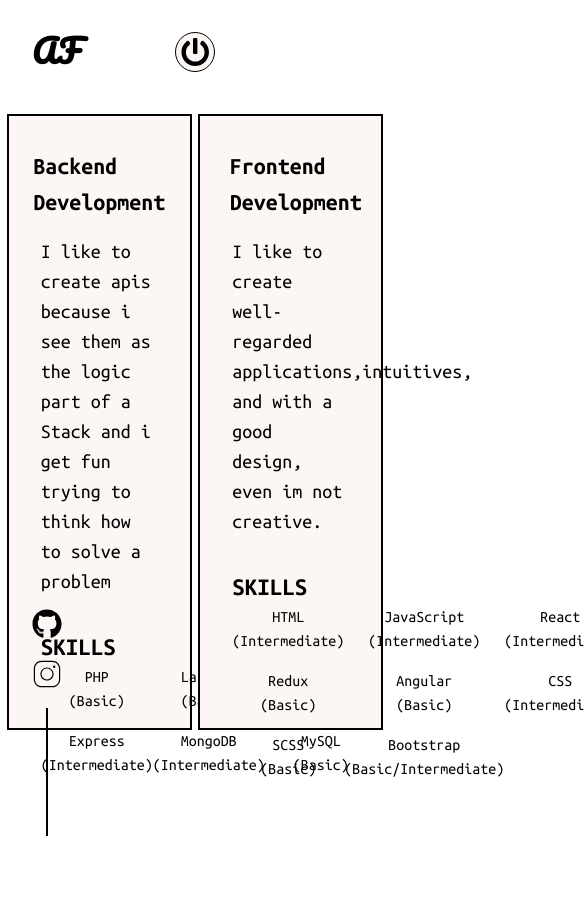
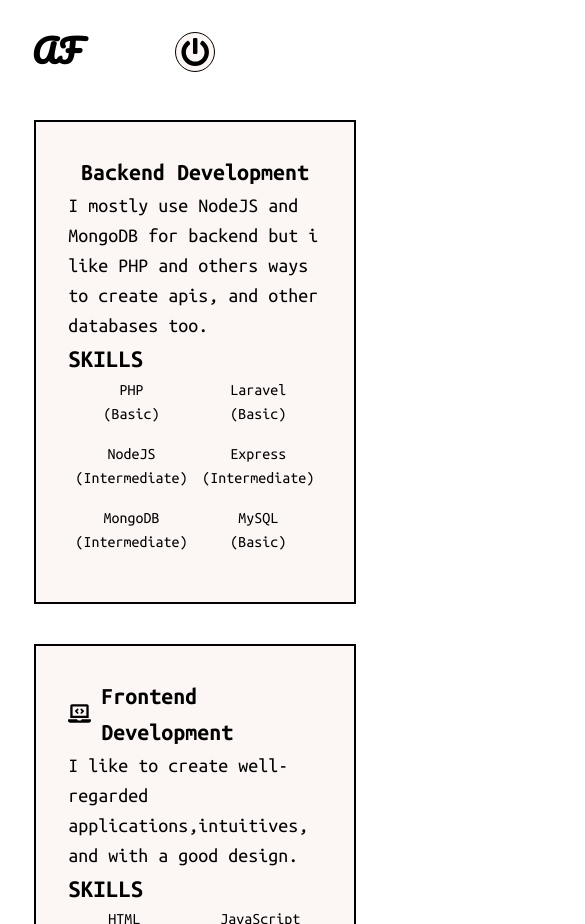
Before and after one commit to ginebras/portfolio, a React (Create React App) app: page /skills in a window 390 px wide. Shown: the top 924 px of the page, 585 px wide, since content can reach past the window. Before the commit the page ends 844 px from the top, so only its background shows below. Built offline with nearby package versions, Linux system fonts and the light colour scheme; a web font is replaced by a local one.

Commit message:
responsives changes

```diff
--- a/src/components/AboutPage.jsx
+++ b/src/components/AboutPage.jsx
@@ -9,10 +9,14 @@ import BigTitle from '../subComponents/BigTitle';
 
 const Container=styled.div`
 	position:relative;
-	width:100%;
+	width:100vw;
 	height:100vh;
 	overflow:hidden;
 	background-color:grey;
+
+	@media (max-width:600px){
+		overflow:auto;
+	}
 `
 
 const AboutContainer=styled.div`
@@ -20,7 +24,7 @@ const AboutContainer=styled.div`
 	top:65%;
 	left:25%;
 	transform:translate(-25%,-65%);
-	width:100vh;
+	width:50vw;
 	height:50vh;
 	border:1px solid white;
 	color:white;
@@ -28,12 +32,18 @@ const AboutContainer=styled.div`
 	backdrop-filter:blur(1px);
 
 	font-family:'Ubutntu Mono',monospace;
-	font-styled:italic;
+	font-style:italic;
 	line-height:1.5;
 
 	display:flex;
 	align-items:center;
 	justify-content:center;
+
+	@media (max-width:600px){
+		height:fit-content;
+		top:90%;
+		left:35%;
+	}
 `
 
 const floating=keyframes`
@@ -72,13 +82,13 @@ export default function AboutPage(){
 				<NavLinks theme='dark' />
 
 				<AboutContainer>
-					I'm a Web Developer from Buenos Aires, Argentina. I like to create apps with a controlled backend and a sweet frontend with a good design
+					I'm a Web Developer from Buenos Aires, Argentina. I like to create apps with a controlled backend,a sweet frontend with a good design
 					<br/>
 					<br/>
-					I'm interested in the whole Fullstack and i'm very interested about discovering new and different ways to create apps.
+					I'm interested in the whole Fullstack development and i'm very interested about discovering new and different ways to create apps.
 					<br/>
 					<br/>
-					I started at 15yo with the Web Development, the 1th framework i used was Angular and i was fascinated by the way it works and the things you could do with it.
+					I started at 16yo with the Web Development, the 1th framework i used was Angular and i was fascinated by the way it works and the things you could do with it.
 					But quickly discovered ReactJS and since then i been using it so far, i really enjoy using it,i even made this using ReactJS.
 				</AboutContainer>
 
--- a/src/components/Main.jsx
+++ b/src/components/Main.jsx
@@ -1,4 +1,4 @@
-import { useState } from 'react';
+import { useState,useEffect } from 'react';
 import styled, { keyframes } from 'styled-components';
 import { motion } from 'framer-motion';
 
@@ -40,7 +40,7 @@ const About=styled.a`
 `
 
 const Work=styled.a`
-	color:${props=>props.click? props.theme.body : props.theme.text};
+	color:${props=>props.device==='pc' || props.device==='tablet' ? (props.click? props.theme.body : props.theme.text) : props.theme.text};
 	position:absolute;
 	top:50%;
 	left:6vh;
@@ -97,7 +97,7 @@ const Center=styled.div`
 	}
 `
 
-const DarkDiv=styled.div`
+const DarkPc=styled.div`
 	position:absolute;
 	top:0;
 	bottom:0;
@@ -109,26 +109,58 @@ const DarkDiv=styled.div`
 	transition:height 0.5s ease,width 1s ease 0.5s;
 `
 
+const DarkMobile=styled.div`
+	position:absolute;
+	top:0;
+	left:0;
+	right:0;
+	background-color:#000;
+	z-index:3;
+	transition:height 0.5s ease,width 1s ease 0.5s;
+	width:${props=>props.click ? '100%' : '0%'};
+	height:${props=>props.click ? '50%' : '0%'};
+`
+
 export default function Main(){
 	const [click,setClick]=useState(false);
+	const [deviceWidth,setDeviceWidth]=useState('pc');
+	const [thanks,setThanks]=useState(true);
+
+	useEffect(()=>{
+		if(thanks){
+			setTimeout(()=>{
+				setThanks(false);
+			},5000)
+		}
+	},[])
+
+	useEffect(()=>{
+		if(document.body.offsetWidth<600)
+			setDeviceWidth('mobile');
+		else if(document.body.offsetWidth<1024 && document.body.offsetWidth>600)
+			setDeviceWidth('tablet');
+		else
+			setDeviceWidth('pc');
+
+	},[document.body.offsetWidth])
 
 	return(
 		<MainContainer>
 
-			<DarkDiv click={click} />
+			{((deviceWidth==='pc') || (deviceWidth==='tablet')) && <DarkPc click={click} />}
+			{deviceWidth==='mobile' && <DarkMobile click={click} />}
 
 			<Container
 				initial={{ opacity:0}}
 				animate={{opacity:1}}
 				exit={{opacity:0}}
 			>
-				<AudioComponent />
+				<AudioComponent theme={click ? 'dark' : 'light'} />
 				<PowerButton/>
 				<LogoComponent theme={click ? 'dark' : 'light'}/>
-				<NavLinks theme={ click ? 'dark' : 'light'} />
+				<NavLinks theme={ click ? 'dark' : 'light'} device={deviceWidth} />
 				<ThanksModal click={click ? 'dark' : 'light'}/>
-
-				<ContactForm canOpen={ click ? 'no' : 'yes'}/>
+				<ContactForm canOpen={ click ? 'no' : 'yes'} theme={click ? 'dark' : 'light'}/>
 
 				<About href="/about">
 					<motion.h3
@@ -145,7 +177,7 @@ export default function Main(){
 					> About</motion.h3>
 				</About>
 
-				<Work href="/work" click={click} >
+				<Work href="/work" click={click} device={deviceWidth} >
 					<motion.h3
 						whileHover={{scale:1.1}}
 						whileTap={{scale:0.9}}
@@ -182,7 +214,7 @@ export default function Main(){
 					</Skills>
 				</BottomBar>
 
-				{ click ? <Intro click={click}  /> : null}
+				{ click ? <Intro click={click} device={deviceWidth} /> : null}
 			</Container>
 		</MainContainer>
 	)
--- a/src/components/MySkillsPage.jsx
+++ b/src/components/MySkillsPage.jsx
@@ -2,7 +2,6 @@ import styled,{ ThemeProvider }  from 'styled-components';
 
 import PowerButton from '../subComponents/PowerButton';
 import LogoComponent from '../subComponents/LogoComponent';
-import NavLinks from '../subComponents/NavLinks';
 import { LightTheme } from './Themes';
 import { Develope } from '../data/AllSvg';
 
@@ -15,6 +14,15 @@ const Box=styled.div`
 	display:flex;
 	justify-content:space-evenly;
 	align-items:center;
+
+	@media (max-width:600px){
+		overflow-x:hidden;
+		width:100vw;
+		padding-top:5rem;
+		flex-direction:column;
+		min-height:100vh;
+		justify-content:flex-start;
+	}
 `
 
 const Main=styled.div`
@@ -37,6 +45,16 @@ const Main=styled.div`
 		background-color:${props=>props.theme.text};
 		color:${props=>props.theme.body};
 	}
+
+	@media (max-width:1024px){
+		height:50vh;
+	}
+
+	@media (max-width:600px){
+		width:65vw;
+		height:fit-content;
+		margin-top:2.5rem;
+	}
 `
 
 const TitleMain=styled.h2`
@@ -46,11 +64,19 @@ const TitleMain=styled.h2`
 	align-items:center;
 	justify-content:center;
 	padding-bottom:1rem;
+
+	@media(max-width:1024px){
+		padding-bottom:0;
+	}
 `
 
 const TextMain=styled.span`
 	font-size:20px;
 	padding-bottom:2rem;
+
+	@media(max-width:1024px){
+		padding-bottom:0;
+	}
 `
 
 const SubTitle=styled.h3`
@@ -61,6 +87,14 @@ const SubTitle=styled.h3`
 const ListsContainer=styled.div`
 	display:grid;
 	grid-template-columns:repeat(3,1fr);
+
+	@media (max-width:1024px){
+		grid-template-columns:repeat(2,1fr);
+	}
+
+	@media (max-width:600px){
+		grid-template-columns:repeat(2,1fr);
+	}
 `
 
 const List=styled.span`
@@ -69,6 +103,8 @@ const List=styled.span`
 	word-spacing:5px;
 	padding-bottom:1rem;
 	align-items:center;
+
+
 `
 
 export default function MySkills(){
@@ -76,7 +112,6 @@ export default function MySkills(){
 		<ThemeProvider theme={LightTheme}>
 			<Box>
 				<LogoComponent theme='light' />
-				<NavLinks theme='light' />
 				<PowerButton/>
 
 				<Main>
@@ -85,9 +120,9 @@ export default function MySkills(){
 
 
 					<TextMain>
-						I like to create apis because i see them
-						as the logic part of a Stack and i get fun
-						trying to think how to solve a problem
+						I mostly use NodeJS and MongoDB for backend
+						but i like PHP and others ways to create apis,
+						and other databases too.
 
 					</TextMain>
 
@@ -112,7 +147,7 @@ export default function MySkills(){
 
 					<TextMain>
 						I like to create well-regarded applications,intuitives,
-						and with a good design, even im not creative.
+						and with a good design.
 					</TextMain>
 
 					<SubTitle>SKILLS</SubTitle>
--- a/src/index.css
+++ b/src/index.css
@@ -1,13 +1,9 @@
 body {
   margin: 0;
-  font-family: -apple-system, BlinkMacSystemFont, 'Segoe UI', 'Roboto', 'Oxygen',
-    'Ubuntu', 'Cantarell', 'Fira Sans', 'Droid Sans', 'Helvetica Neue',
-    sans-serif;
   -webkit-font-smoothing: antialiased;
   -moz-osx-font-smoothing: grayscale;
 }
 
 code {
-  font-family: source-code-pro, Menlo, Monaco, Consolas, 'Courier New',
-    monospace;
+  font-family: source-code-pro, Menlo, Monaco, Consolas, 'Courier New',monospace;
 }
--- a/src/subComponents/AudioComponent.jsx
+++ b/src/subComponents/AudioComponent.jsx
@@ -1,6 +1,7 @@
 import { useState,useRef } from 'react';
 import styled, { keyframes } from 'styled-components';
 import audio from '../assets/audio/saidit.mp3';
+import { DarkTheme } from '../components/Themes';
 
 const Box=styled.div`
 	position:fixed;
@@ -44,8 +45,8 @@ const play=keyframes`
 `
 
 const Line=styled.span`
-	background:${props=>props.theme.text};
-	border:1px solid ${props=>props.theme.text};
+	background:${props=>props=>props.theme==='dark' ? DarkTheme.text : DarkTheme.body};
+	border:1px solid ${props=>props=>props.theme==='dark' ? DarkTheme.text : DarkTheme.body};
 
 	animation:${play} 1s ease infinite;
 	animation-play-state:${props=>props.click ? 'running': 'paused'};
@@ -54,7 +55,7 @@ const Line=styled.span`
 	margin:0 0.1rem;
 `
 
-export default function AudioComponent(){
+export default function AudioComponent(props){
 	const ref=useRef();
 	const [click,setClick]=useState(false);
 
@@ -69,11 +70,11 @@ export default function AudioComponent(){
 
 	return(
 		<Box onClick={()=>handleClick()} >
-			<Line click={click} />
-			<Line click={click} />
-			<Line click={click} />
-			<Line click={click} />
-			<Line click={click} />
+			<Line theme={props.theme} click={click} />
+			<Line theme={props.theme} click={click} />
+			<Line theme={props.theme} click={click} />
+			<Line theme={props.theme} click={click} />
+			<Line theme={props.theme} click={click} />
 
 			<audio src={audio} ref={ref} loop />
 		</Box>
--- a/src/subComponents/ContactForm.jsx
+++ b/src/subComponents/ContactForm.jsx
@@ -3,9 +3,10 @@ import { useForm } from 'react-hook-form';
 import styled from 'styled-components';
 import { motion } from 'framer-motion';
 import emailjs from '@emailjs/browser';
+import {DarkTheme} from '../components/Themes';
 
 const Contact=styled.button`
-	color:${props=>props.theme.text};
+	color:${props=>props=>props.theme==='dark' ? DarkTheme.text : DarkTheme.body};
 	position:absolute;
 	top:2rem;
 	right:6vh;
@@ -31,6 +32,18 @@ const Modal=styled(motion.div)`
 	display:flex;
 	flex-direction:column;
 	align-items:center;
+	font-family:'Urbanist' !important;
+	border-radius:20px;
+
+	@media (max-width:1024px){
+		height:75vh;
+		width:70vw;
+	}
+
+	@media (max-width:600px){
+		overflow:auto;
+		padding-bottom:2rem;
+	}
 `
 
 const ModalTop=styled.div`
@@ -47,11 +60,24 @@ const ModalTop=styled.div`
 		font-weight:700;
 		cursor:pointer;
 	}
+
+	@media (max-width:1024px){
+		padding:2rem;
+	}
+
+	@media (max-width:600px){
+		padding:1rem;
+	}
 `
 
 const Title=styled.h1`
 	font-size:5vh;
 	font-weight:700;
+	font-family:'Urbanist' !important;
+
+	@media (max-width:1024px){
+		padding-right:1rem;
+	}
 `
 
 const Form=styled.form`
@@ -69,6 +95,19 @@ const FormGroup=styled.div`
 	width:50%;
 	display:flex;
 	flex-direction:column;
+	font-size:1rem;
+
+	@media (max-width:1024px){
+		width:75%;
+		font-size:1.5rem;
+	}
+
+	@media (max-width:600px){
+		width:75%;
+		font-size:1rem;
+		margin-bottom:0;
+		margin-top:1.5rem;
+	}
 `
 
 const FormLabel=styled.label`
@@ -102,6 +141,12 @@ const SubmitButton=styled.button`
 	text-align:center;
 	outline:none;
 	border:none;
+
+	@media (max-width:600px){
+		width:50%;
+		padding:0.5rem 1rem;
+		margin-top:1rem;
+	}
 `
 
 const Alert=styled.div`
@@ -119,9 +164,18 @@ const Alert=styled.div`
 	justify-content:center;
 	border-radius:10px;
 	font-size:0.8rem;
+
+	@media (max-width:1024px){
+		font-size:1.5rem;
+	}
+
+	@media (max-width:600px){
+		font-size:0.75rem;
+		top:${props=>props.error ? '0' : '20px'};
+	}
 `
 
-export default function ContactForm({canOpen}){
+export default function ContactForm({canOpen,theme}){
 	const [openModal,setOpen]=useState(false);
 	const { register,handleSubmit,formState:{errors}}=useForm();
 	const [ submited,setSubmited]=useState(false);
@@ -142,7 +196,7 @@ export default function ContactForm({canOpen}){
 
 	return(
 		<>
-			<Contact onClick={handleModal}>
+			<Contact onClick={handleModal} theme={theme}>
 				<motion.h3
 					whileHover={{scale:1.1}}
 					whileTap={{scale:0.9}}
@@ -159,15 +213,17 @@ export default function ContactForm({canOpen}){
 			</Contact>
 
 			{ openModal && canOpen==='yes' ? (
-				<>
 				<Modal
 					initial={{
 						top:'100%',
-							transition:{type:'spring',duration:1}
 					}}
 					animate={{
 						top:'50%',
-							transition:{ type:'spring' , duration:1}
+						transition:{ type:'spring',duration:1.5}
+					}}
+					exit={{
+						top:'100%',
+						transition:{type:'spring',duration:1.5}
 					}}
 				>
 					<ModalTop>
@@ -200,7 +256,6 @@ export default function ContactForm({canOpen}){
 					</Form>
 				</Modal>
 
-				</>
 			) : null }
 
 		</>
--- a/src/subComponents/Intro.jsx
+++ b/src/subComponents/Intro.jsx
@@ -1,3 +1,4 @@
+import { useState,useEffect } from 'react';
 import styled from 'styled-components';
 import { motion } from 'framer-motion';
 
@@ -28,6 +29,36 @@ const Box=styled(motion.div)`
 	border-left:2px solid ${props=>props.theme.body};
 	border-right:2px solid ${props=>props.theme.text};
 	z-index:20;
+
+	@media (max-width:1024px){
+		height:40vh;
+	}
+
+	@media (max-width:600px){
+		height:50vh;
+		flex-direction:column;
+		background:linear-gradient(
+			to right,
+			${props=>props.theme.text} 100%,
+			${props=>props.theme.body} 100%) bottom,
+		linear-gradient(
+			to right,
+			${props=>props.theme.body} 100%,
+			${props=>props.theme.text} 100%) top;
+
+		background-repeat:no-repeat;
+		background-size:100% 2px;
+		border-left:2px solid ${props=>props.theme.body};
+		border-right:2px solid ${props=>props.theme.text};
+
+		&>*:first-child{
+			border-right:2px solid ${props=>props.theme.body};
+		}
+		&>*:last-child{
+			border-left:2px solid ${props=>props.theme.text};
+		}
+	}
+
 `
 
 const SubBox=styled.div`
@@ -40,6 +71,22 @@ const SubBox=styled.div`
 		bottom:0;
 		height:auto;
 		position:absolute;
+
+		@media (max-width:1024px){
+			top:50%;
+			transform:translateY(-50%);
+		}
+
+		@media (max-width:600px){
+			position:relative;
+			width:100%;
+			height:100%;
+		}
+	}
+
+	@media (max-width:600px){
+		justify-content:center;
+		height:50%;
 	}
 `
 
@@ -59,15 +106,30 @@ const Text=styled.div`
 		font-size:calc(0.5rem + 1.5vw);
 		font-weight:300;
 	}
+
+	@media (max-width:600px){
+		padding:2rem 1rem;
+	}
 `
 
 
 
-export default function Intro(){
+export default function Intro({device}){
+	const [height,setHeight]=useState('55vh');
+
+	useEffect(()=>{
+		if(device==='pc')
+			setHeight('55vh');
+		else if(device==='tablet')
+			setHeight('40vh');
+		else
+			setHeight('50vh');
+	},[device])
+
 	return(
 		<Box
 			initial={{height:0,}}
-			animate={{height:'55vh'}}
+			animate={{height:height}}
 			transition={{type:'spring', duration:2, delay:1}}
 		>
 			<SubBox>
--- a/src/subComponents/LogoComponent.jsx
+++ b/src/subComponents/LogoComponent.jsx
@@ -5,7 +5,7 @@ import { DarkTheme } from '../components/Themes';
 const Logo=styled.h1`
 	display:inline-block;
 	color:${props=>props.theme==='dark' ? DarkTheme.text : DarkTheme.body};
-	font-family:'Pacifico',cursive;
+	font-family:'Pacifico',cursive !important;
 
 	position:fixed;
 	top:2rem;
--- a/src/subComponents/NavLinks.jsx
+++ b/src/subComponents/NavLinks.jsx
@@ -22,7 +22,7 @@ const LogoContainer=styled.div`
 const Line=styled(motion.span)`
 	width:2px;
 	height:8rem;
-	background-color:${props=>props.theme==='dark' ? DarkTheme.text : DarkTheme.body};
+	background-color:${props=>props.device==='pc' || props.device==='tablet' ? (props.theme==='dark' ? DarkTheme.text : DarkTheme.body) : DarkTheme.body};
 `
 
 export default function NavLinks(props){
@@ -41,7 +41,7 @@ export default function NavLinks(props){
 				}}
 			>
 				<a style={{color:'inherit'}} target="_blank" href="https://github.com/ginebras" >
-					<Github width={30} height={30} fill={props.theme === 'dark' ? DarkTheme.text : DarkTheme.body} />
+					<Github width={30} height={30} fill={props.device==='pc' || props.device==='tablet'? (props.theme === 'dark' ? DarkTheme.text : DarkTheme.body) : DarkTheme.body} />
 				</a>
 			</motion.div>
 
@@ -58,11 +58,12 @@ export default function NavLinks(props){
 				}}
 			>
 				<a style={{color:'inherit'}} target="_blank" href="https://www.instagram.com/alejo.francop/">
-					<Instagram width={30} height={30} fill={props.theme === 'dark' ? DarkTheme.text : DarkTheme.body} />
+					<Instagram width={30} height={30} fill={props.device==='pc' || props.device==='tablet'? (props.theme === 'dark' ? DarkTheme.text : DarkTheme.body) : DarkTheme.body} />
 				</a>
 			</motion.div>
 			<Line
 				theme={props.theme}
+				device={props.device}
 				initial={{
 					height:0
 				}}
--- a/src/subComponents/ThanksModal.jsx
+++ b/src/subComponents/ThanksModal.jsx
@@ -25,6 +25,10 @@ const Modal=styled(motion.div)`
 	font-family:'Urbanist';
 	line-height:1.5;
 	animation:${hideModal} 5s 10s 1 forwards;
+
+	@media (max-width:600px){
+		display:none;
+	}
 `
 
 const Name=styled.strong`
@@ -43,7 +47,7 @@ export default function ThanksModal({click}){
 		<ThemeProvider theme={DarkTheme}>
 			<Modal
 				initial={{ y:250}}
-				animate={{ y:0 }}
+				animate={{ y:0,display:'none' }}
 				transition={{type:'spring',duration:5}}
 			>
 				<div>
```
Lines whose indentation alone changed are shown as unchanged.
